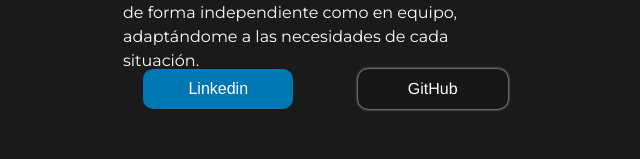
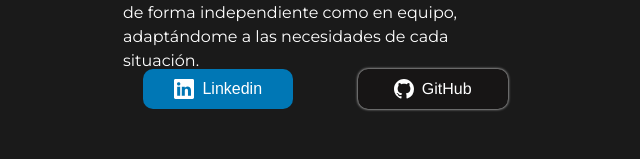
Before and after one commit to Maximiliano17/Portafolio-Maximiliano, a React (Vite) app: page / in a window 1280 px wide. Shown: the part 599-758 px from the top of the page, without its empty margins (317-957 px from the left). Built offline with nearby package versions, Linux system fonts and the light colour scheme; a web font is replaced by a local one.

Commit message:
Add efecto en los botones

```diff
--- a/src/modules/Home.module.css
+++ b/src/modules/Home.module.css
@@ -84,13 +84,23 @@
     display: flex;
     justify-content: center;
     align-items: center;
+    gap: .5rem;
     background: #0077B5;
     color: #FFFFFF;
     font-family: 'Proxima Nova', sans-serif;
     text-decoration: none;
     border-radius: 10px;
+    transition: 500ms;
+   /* box-shadow:  0px 0px 3px 0px black;*/
+}
 
-   /* box-shadow:  0px 0px 3px 0px black;*/
+.linkedin:hover{
+  transition: 500ms;
+  background: #1a1a1a;
+  color: #0077B5;
+  font-size: 25px;
+  border-bottom:solid 1px #0077B5;
+  box-shadow: 0px 0px 5px 0px #0077B5;
 }
 
 .github{
@@ -99,12 +109,23 @@
     display: flex;
     justify-content: center;
     align-items: center;
-    background: #171515 ;
+    gap: .5rem;
+    background: #171515;
     color: #FFFFFF;
     font-family: 'Helvetica Neue', sans-serif;
     text-decoration: none;
     border-radius: 10px;
+    transition: 500ms;
     box-shadow:  0px 0px 3px 0px white;
+}
+
+.github:hover{
+  transition: 500ms;
+  background: white;
+  color: #1a1a1a;
+  font-size: 25px;
+  border-bottom:solid 1px white;
+  box-shadow: 0px 0px 5px 0px white;
 }
 
 .linkedinRes{
--- a/src/views/Home.jsx
+++ b/src/views/Home.jsx
@@ -18,8 +18,18 @@ function Home() {
             <p className={styles.titulo}>Dos Santos Burgos Maximiliano</p>
             <p className={styles.descripcion}>Como desarrollador web full stack y programador de aplicaciones móviles, siempre he buscado mejorar mi capacidad tanto en programación como en entornos laborales. Apasionado de las nuevas oportunidades, disfruto trabajando tanto de forma independiente como en equipo, adaptándome a las necesidades de cada situación.</p>
            <div className={styles.redes}>
-            <a className={styles.linkedin} href="https://www.linkedin.com/in/maximilianodossantos/" target="_blanck">Linkedin</a>
-            <a className={styles.github} href="https://github.com/Maximiliano17" target="_blanck">GitHub</a>
+            <a className={styles.linkedin} href="https://www.linkedin.com/in/maximilianodossantos/" target="_blanck">
+            <svg xmlns="http://www.w3.org/2000/svg" width="20" height="20" fill="currentColor" class="bi bi-linkedin" viewBox="0 0 16 16">
+              <path d="M0 1.146C0 .513.526 0 1.175 0h13.65C15.474 0 16 .513 16 1.146v13.708c0 .633-.526 1.146-1.175 1.146H1.175C.526 16 0 15.487 0 14.854zm4.943 12.248V6.169H2.542v7.225zm-1.2-8.212c.837 0 1.358-.554 1.358-1.248-.015-.709-.52-1.248-1.342-1.248S2.4 3.226 2.4 3.934c0 .694.521 1.248 1.327 1.248zm4.908 8.212V9.359c0-.216.016-.432.08-.586.173-.431.568-.878 1.232-.878.869 0 1.216.662 1.216 1.634v3.865h2.401V9.25c0-2.22-1.184-3.252-2.764-3.252-1.274 0-1.845.7-2.165 1.193v.025h-.016l.016-.025V6.169h-2.4c.03.678 0 7.225 0 7.225z"/>
+            </svg>
+              Linkedin
+            </a>
+            <a className={styles.github} href="https://github.com/Maximiliano17" target="_blanck">
+            <svg xmlns="http://www.w3.org/2000/svg" width="20" height="20" fill="currentColor" class="bi bi-github" viewBox="0 0 16 16">
+              <path d="M8 0C3.58 0 0 3.58 0 8c0 3.54 2.29 6.53 5.47 7.59.4.07.55-.17.55-.38 0-.19-.01-.82-.01-1.49-2.01.37-2.53-.49-2.69-.94-.09-.23-.48-.94-.82-1.13-.28-.15-.68-.52-.01-.53.63-.01 1.08.58 1.23.82.72 1.21 1.87.87 2.33.66.07-.52.28-.87.51-1.07-1.78-.2-3.64-.89-3.64-3.95 0-.87.31-1.59.82-2.15-.08-.2-.36-1.02.08-2.12 0 0 .67-.21 2.2.82.64-.18 1.32-.27 2-.27s1.36.09 2 .27c1.53-1.04 2.2-.82 2.2-.82.44 1.1.16 1.92.08 2.12.51.56.82 1.27.82 2.15 0 3.07-1.87 3.75-3.65 3.95.29.25.54.73.54 1.48 0 1.07-.01 1.93-.01 2.2 0 .21.15.46.55.38A8.01 8.01 0 0 0 16 8c0-4.42-3.58-8-8-8"/>
+            </svg>
+              GitHub
+            </a>
 
            {/* Res */}
             <a className={styles.linkedinRes} href="https://www.linkedin.com/in/maximilianodossantos/" target="_blanck">In</a>
```
